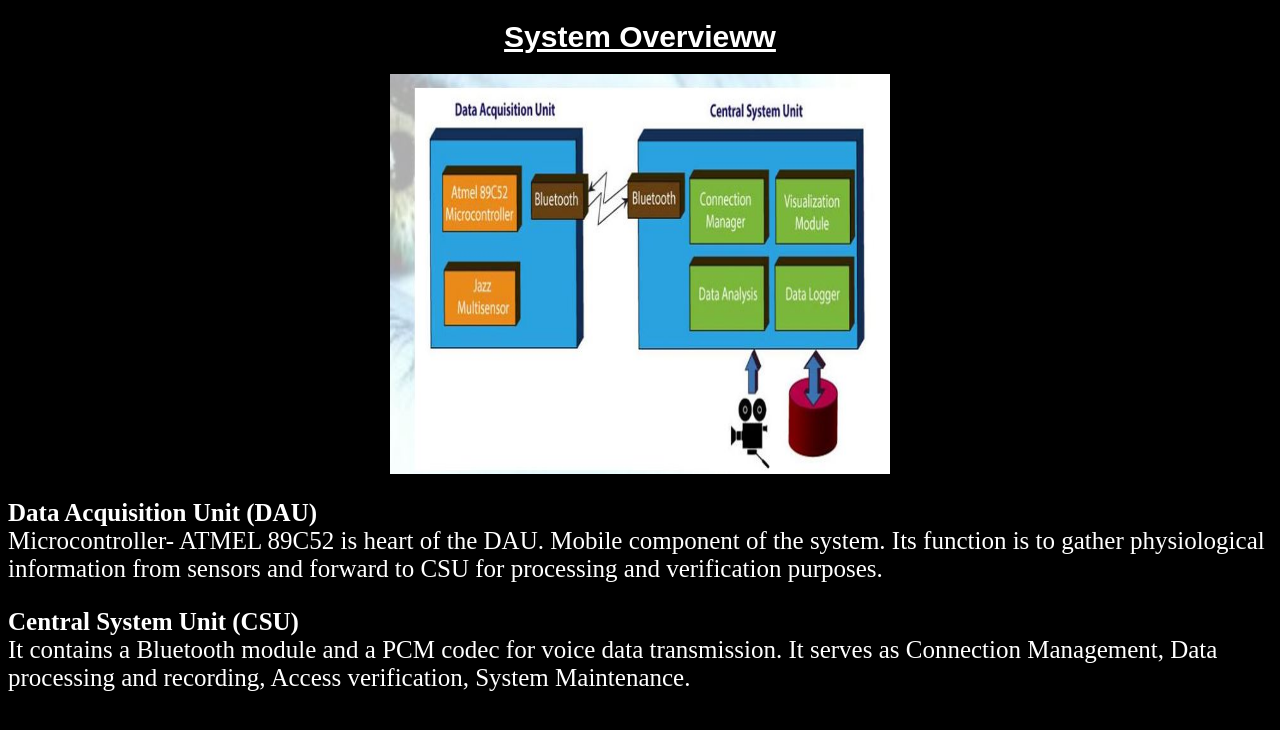
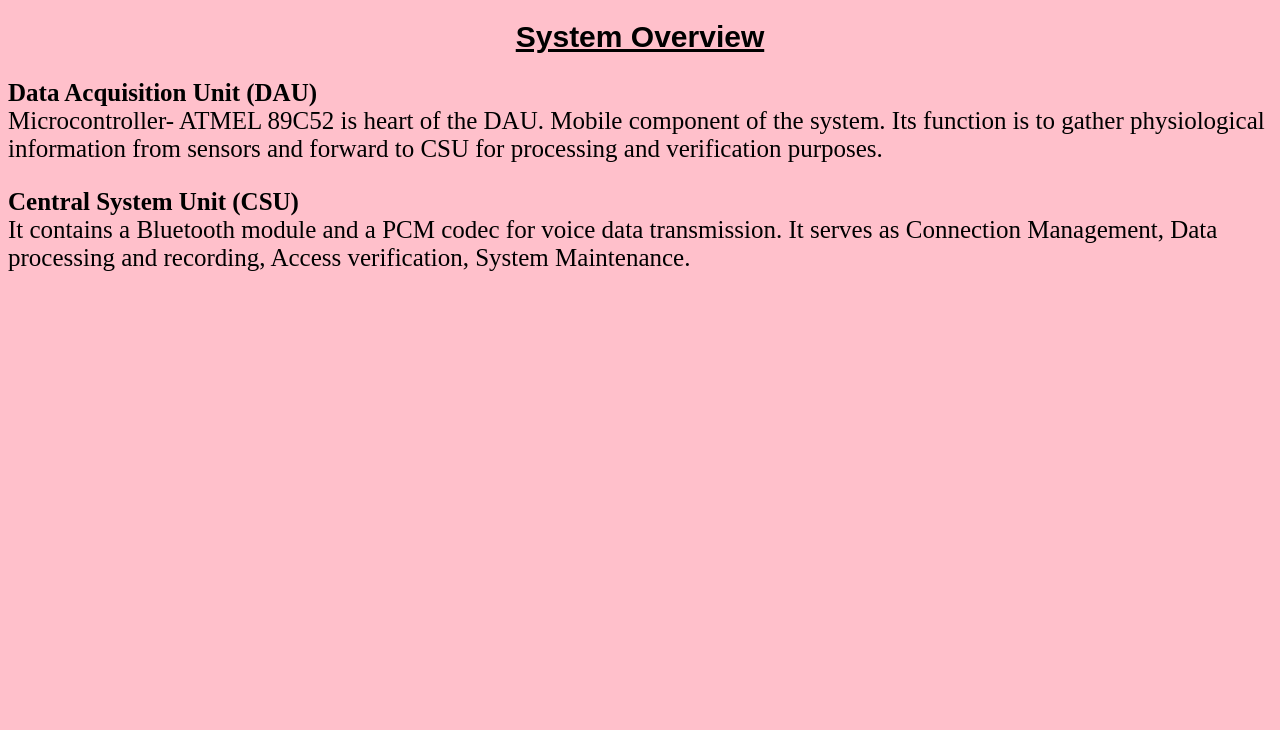
Before and after one commit to bramya21/bramya21.github.io, a plain HTML site: page 4.html in a window 1280 px wide. Drawn offline with Linux system fonts and the light colour scheme.

Commit message:
Add files via upload

```diff
--- a/4.html
+++ b/4.html
@@ -4,8 +4,8 @@
 <style>
 body
 {
-	background-color: black;
-	color: white ;
+	background-color: pink;
+	color: black ;
 	font-size: 25px;
 }
 h1
@@ -24,9 +24,9 @@ img {
 <body>
 
 <h1>
-	<b><u>System Overvieww</u></b>
+	<b><u>System Overview</u></b>
 </h1>
-<img src="image2.jpg" width=500px height=400px align="center" >
+
 <p>
 	<b>	Data Acquisition Unit (DAU)</b></br>
 	 Microcontroller- ATMEL  89C52  is
```
Also changed, not shown: 1.html (+2 -2 lines), 2.html (+2 -2 lines), 3.html (+2 -2 lines), 5.html (+2 -2 lines), index.html (+3 -3 lines).
